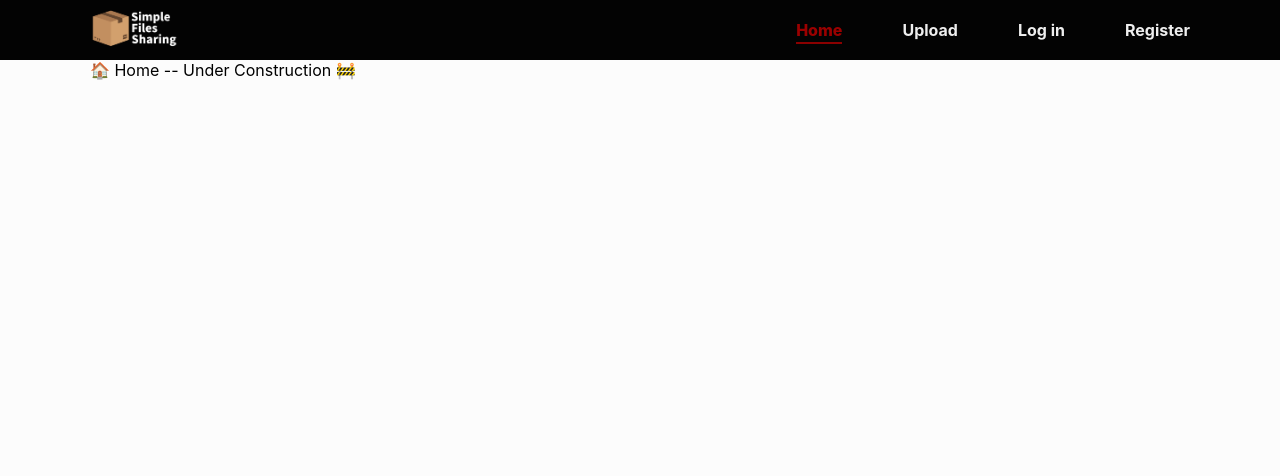
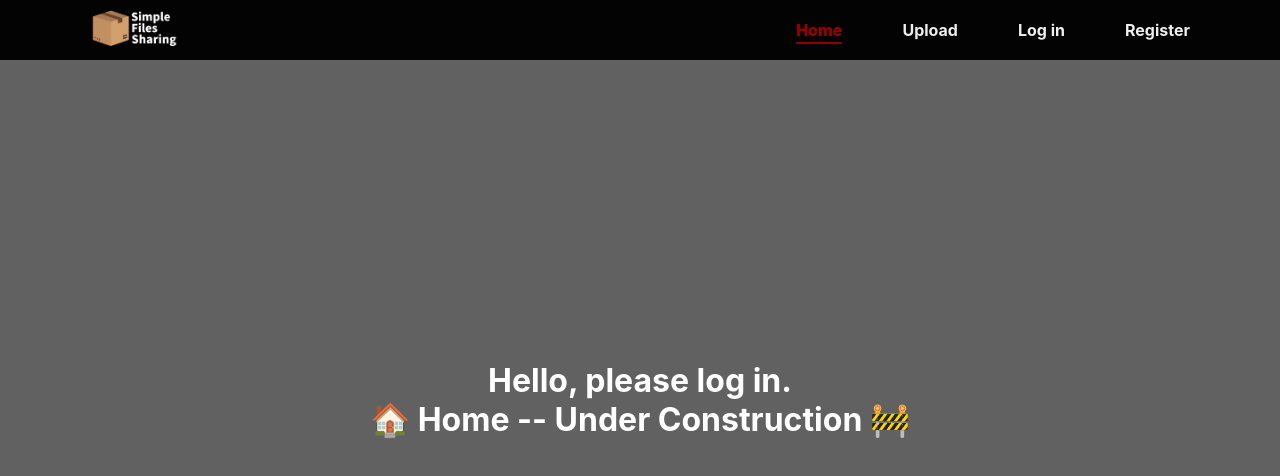
Before and after one commit to Phanxv/Simple-file-sharing-system, a React (Create React App) app in the folder react-client/: page / in a window 1280 px wide. Shown: the top 476 px of the page. Built offline with nearby package versions, Linux system fonts and the light colour scheme.

Commit message:
rework router and passing username as context that persist in session

```diff
--- a/react-client/public/styles.css
+++ b/react-client/public/styles.css
@@ -1,10 +1,11 @@
 @import url("https://fonts.googleapis.com/css2?family=Poppins:wght@400;500;600;700&display=swap");
 
-body {
+body, html{
   margin: 0;
   padding: 0;
   font-family: "Poppins", sans-serif;
-  background-color: #fcfcfc;
+  background-color: #616161;
+  height: 100%;
 }
 
 .container {
@@ -175,3 +176,14 @@ body {
 .form span.error {
   color: #aa210f;
 }
+
+.hero-text {
+  font-size: xx-large;
+  font-weight: bolder;
+  text-align: center;
+  position: absolute;
+  top: 50%;
+  left: 50%;
+  transform: translate(-50%, -50%);
+  color: white;
+}
--- a/react-client/src/App.tsx
+++ b/react-client/src/App.tsx
@@ -1,24 +1,11 @@
 import React from "react";
-import Navbar from "./Navbar";
-import Home from "./pages/Home";
-import Login from "./pages/Login";
-import Register from "./pages/Register";
-import Upload from "./pages/Upload";
-
-import { Route, Routes } from "react-router-dom"
+import Router from "./Router";
+import { RouterProvider } from "react-router-dom"
 
 function App() {
   return (
     <>
-      <Navbar />
-      <div className="container">
-        <Routes>
-          <Route path="/" element={<Home/>}></Route>
-          <Route path="/login" element={<Login/>}></Route>
-          <Route path="/register" element={<Register/>}></Route>
-          <Route path="/upload" element={<Upload/>}></Route>
-        </Routes>
-      </div>
+      <RouterProvider router={Router}></RouterProvider>
     </>
   );
 }
--- /dev/null
+++ b/react-client/src/Router.tsx
@@ -0,0 +1,43 @@
+import React from 'react'
+
+import { createBrowserRouter } from "react-router-dom";
+
+import Home from "./pages/Home";
+import Login from "./pages/Login";
+import Register from "./pages/Register";
+import Upload from "./pages/Upload";
+import Root from './pages/Root';
+
+const Router = createBrowserRouter(
+    [
+        {
+            path : "/",
+            element : <Root/>,
+            children : [
+                {
+                    path: "/",
+                    element: <Home/>
+                },
+                {
+                    path: "/login",
+                    element: <Login/>
+                },
+                {
+                    path: "/register",
+                    element: <Register/>
+                },
+                {
+                    path: "/upload",
+                    element: <Upload/>
+                },
+                {
+                    path:"*",
+                    element:<p>404 Error - Nothing here...</p>
+                }
+            ]
+        }
+
+    ]
+)
+
+export default Router
--- a/react-client/src/components/LoginForm.tsx
+++ b/react-client/src/components/LoginForm.tsx
@@ -1,6 +1,15 @@
-import React, { useState } from "react";
+import React, { useContext, useState } from "react";
+import { RootContext } from "../pages/Root";
 
 const LoginForm = () => {
+  const context = useContext(RootContext);
+
+  if (!context) {
+    throw new Error("ChildComponent must be used within a RootContextProvider");
+  }
+
+  const { setUser } = context;
+
   interface FormInput {
     username: string;
     password: string;
@@ -48,7 +57,12 @@ const LoginForm = () => {
 
       const data = await response.json();
       console.log("Response:", data);
-      alert(data.message);
+      if (response.ok) {
+        setUser(data.username);
+        alert("Logged in");
+      } else {
+        alert(data.message);
+      }
     } catch (error) {
       console.error("Error:", error);
       alert("Internal Server Error");
--- a/react-client/src/Navbar.tsx
+++ b/react-client/src/components/Navbar.tsx
@@ -1,8 +1,7 @@
-import { ReactNode } from "react";
 import { useState } from 'react'
 import { NavLink } from "react-router-dom";
-import Logo from "./assets/site_logo.png";
-import Hamburger from "./assets/hamburger_white.png"
+import Logo from "../assets/site_logo.png";
+import Hamburger from "../assets/hamburger_white.png"
 const Navbar = () => {
 
   const [showNavbar, setShowNavbar] = useState(false)
--- a/react-client/src/index.tsx
+++ b/react-client/src/index.tsx
@@ -1,9 +1,9 @@
 import React from "react";
 import ReactDOM from "react-dom/client";
+import Router from "./Router";
 import "./index.css";
 import App from "./App";
 import reportWebVitals from "./reportWebVitals";
-import { BrowserRouter } from "react-router-dom";
 
 const root = ReactDOM.createRoot(
   document.getElementById("root") as HTMLElement
@@ -11,9 +11,7 @@ const root = ReactDOM.createRoot(
 
 root.render(
   <React.StrictMode>
-      <BrowserRouter>
         <App />
-      </BrowserRouter>
   </React.StrictMode>
 );
 
--- a/react-client/src/pages/Home.tsx
+++ b/react-client/src/pages/Home.tsx
@@ -1,7 +1,22 @@
+import { useContext, useState } from "react";
+import { RootContext } from "./Root";
 const Home = () => {
+  const context = useContext(RootContext);
+
+  if (!context) {
+    throw new Error("ChildComponent must be used within a RootContextProvider");
+  }
+
+  const { user } = context;
+
   return (
-    <div>🏠 Home -- Under Construction 🚧</div>
-  )
-}
+    <div className="hero-image">
+      <div className="hero-text">
+        Hello, {user ? user : "please log in."}
+        <br />
+        🏠 Home -- Under Construction 🚧</div>
+    </div>
+  );
+};
 
-export default Home
+export default Home;
--- /dev/null
+++ b/react-client/src/pages/Root.tsx
@@ -0,0 +1,37 @@
+import React, { useState, createContext, useEffect } from "react";
+import { Outlet, useOutletContext } from "react-router-dom";
+import Navbar from "../components/Navbar";
+
+interface RootContextType {
+  user: string | null;
+  setUser: React.Dispatch<React.SetStateAction<string | null>>;
+}
+
+export const RootContext = createContext<RootContextType | undefined>(undefined);
+
+const fetchsessionStorage = () => {
+    const username = sessionStorage.getItem("username")
+    return username ? username : null
+}
+
+const Root = () => {
+  const [user, setUser] = useState<string | null>(fetchsessionStorage());
+  const contextValue: RootContextType = {
+    user,
+    setUser,
+  };
+
+  useEffect(() => {
+    sessionStorage.setItem("username", (user || "").toString());
+  }, [user])
+
+  console.log(user)
+  return (
+    <RootContext.Provider value={contextValue}>
+      <Navbar />
+      <Outlet />
+    </RootContext.Provider>
+  );
+};
+
+export default Root;
```
Also changed, not shown: 1 other file (tests, documents, lock files or other folders).
